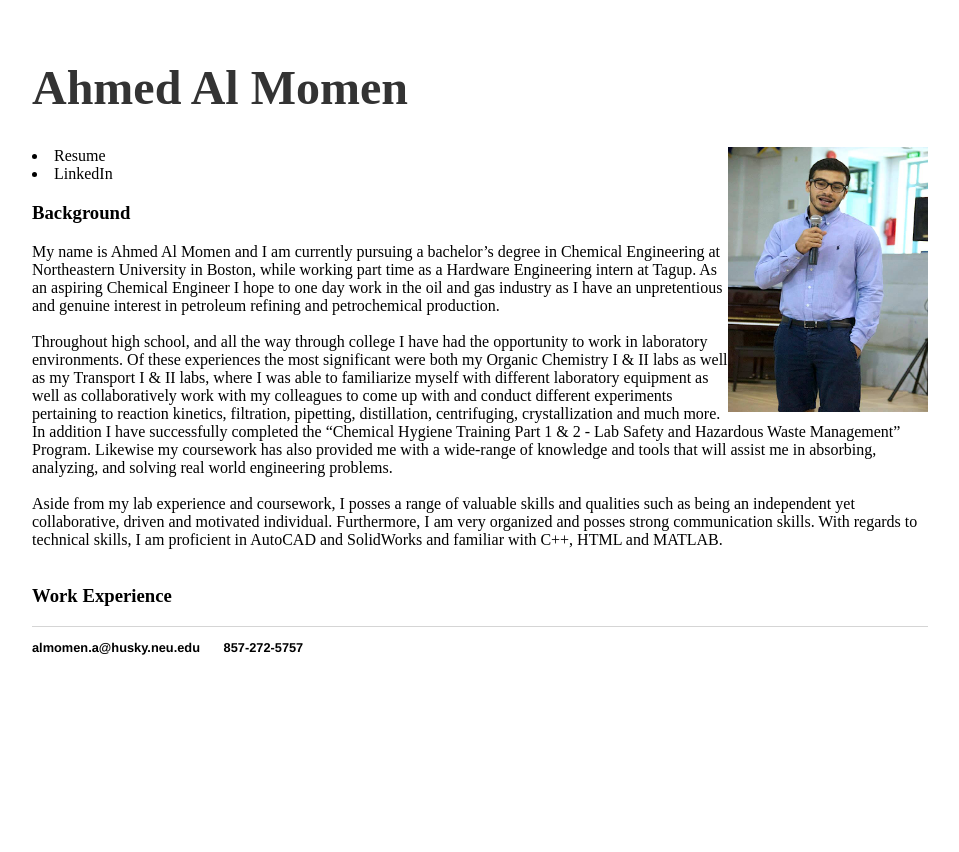
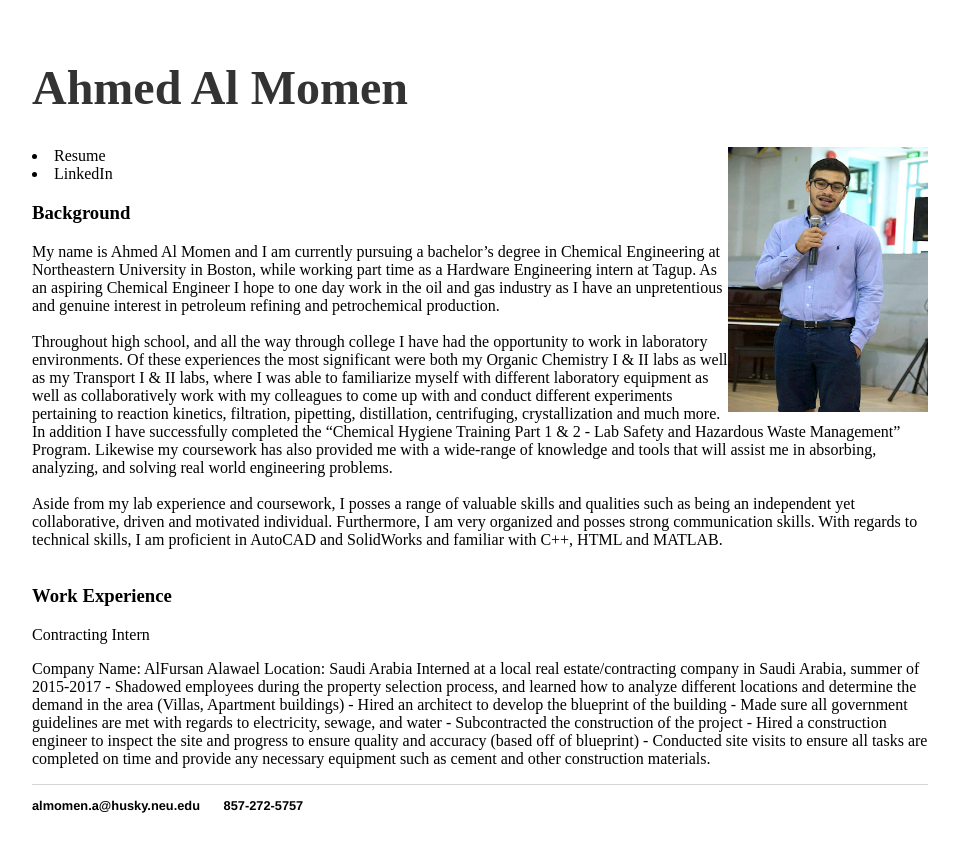
Before and after one commit to ahmedalmomen/aalmomen.com, a Jekyll site: the page built from index.html, in a window 1280 px wide. Shown: the top 852 px of the page, without its empty margins (160-1119 px from the left). Built offline with Jekyll 4.4.1, drawn with Linux system fonts in a browser that asks for light colours.

Commit message:
Update index.html

```diff
--- a/index.html
+++ b/index.html
@@ -35,6 +35,16 @@ title: Ahmed Al Momen|About me
          familiar with C++, HTML and MATLAB.
   <br /><br /> <div>
   <h3>Work Experience</h3>
-  </div>
+  <p style= bold>Contracting Intern</p>
+<p>Company Name: AlFursan Alawael
+Location: Saudi Arabia
+Interned at a local real estate/contracting company in Saudi Arabia, summer of 2015-2017
+- Shadowed employees during the property selection process, and learned how to analyze different locations and determine the demand in the area (Villas, Apartment buildings)
+- Hired an architect to develop the blueprint of the building
+- Made sure all government guidelines are met with regards to electricity, sewage, and water
+- Subcontracted the construction of the project
+- Hired a construction engineer to inspect the site and progress to ensure quality and accuracy (based off of blueprint)
+- Conducted site visits to ensure all tasks are completed on time and provide any necessary equipment such as cement and other construction materials.
+  </div> </p>
          </p>
 </div><!-- /.blurb -->
```
